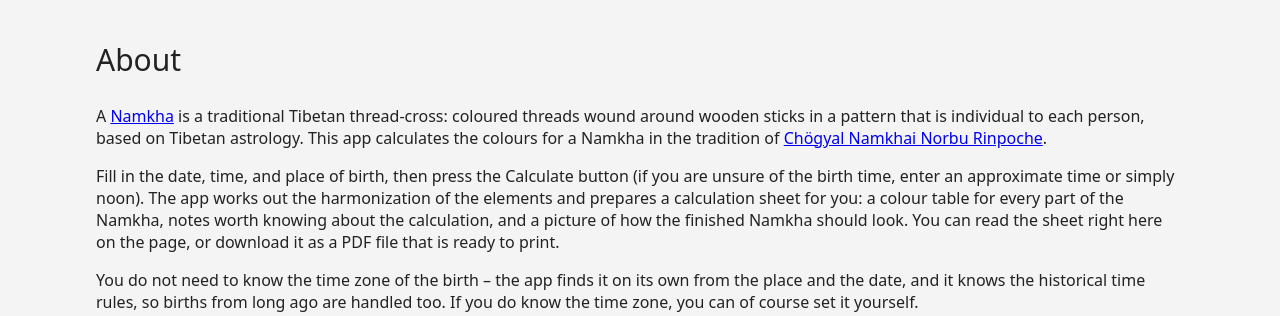
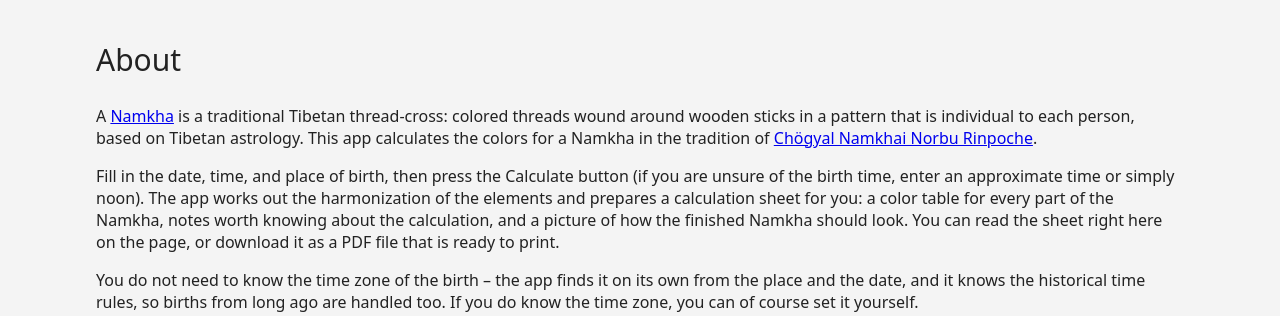
Before and after one commit to NamkhaEncyclopedia/namkha-webapp, a FastAPI app: page / in a window 1280 px wide. Shown: the part 1221-1537 px from the top of the page. Run offline with FastAPI, Linux system fonts and the light colour scheme; parts of the project's set-up code (start-up, migrations or seed data) failed here and were passed over.

Commit message:
fix(repo): unify spelling in docs and UI

```diff
--- a/app/templates/_about.html
+++ b/app/templates/_about.html
@@ -2,9 +2,9 @@
   <h2>About</h2>
   <p>
     A <a href="https://en.wikipedia.org/wiki/Namkha">Namkha</a> is a traditional
-    Tibetan thread-cross: coloured threads wound around wooden sticks in a pattern
+    Tibetan thread-cross: colored threads wound around wooden sticks in a pattern
     that is individual to each person, based on Tibetan astrology.
-    This app calculates the colours for a Namkha in the tradition of
+    This app calculates the colors for a Namkha in the tradition of
     <a href="https://en.wikipedia.org/wiki/Namkhai_Norbu">Chögyal Namkhai Norbu
     Rinpoche</a>.
   </p>
@@ -12,7 +12,7 @@
     Fill in the date, time, and place of birth, then press the Calculate button
     (if you are unsure of the birth time, enter an approximate time or simply noon).
     The app works out the harmonization of the elements and prepares a calculation
-    sheet for you: a colour table for every part of the Namkha, notes worth knowing
+    sheet for you: a color table for every part of the Namkha, notes worth knowing
     about the calculation, and a picture of how the finished Namkha should look.
     You can read the sheet right here on the page, or download it as a PDF file
     that is ready to print.
```
Also changed, not shown: README.md.
